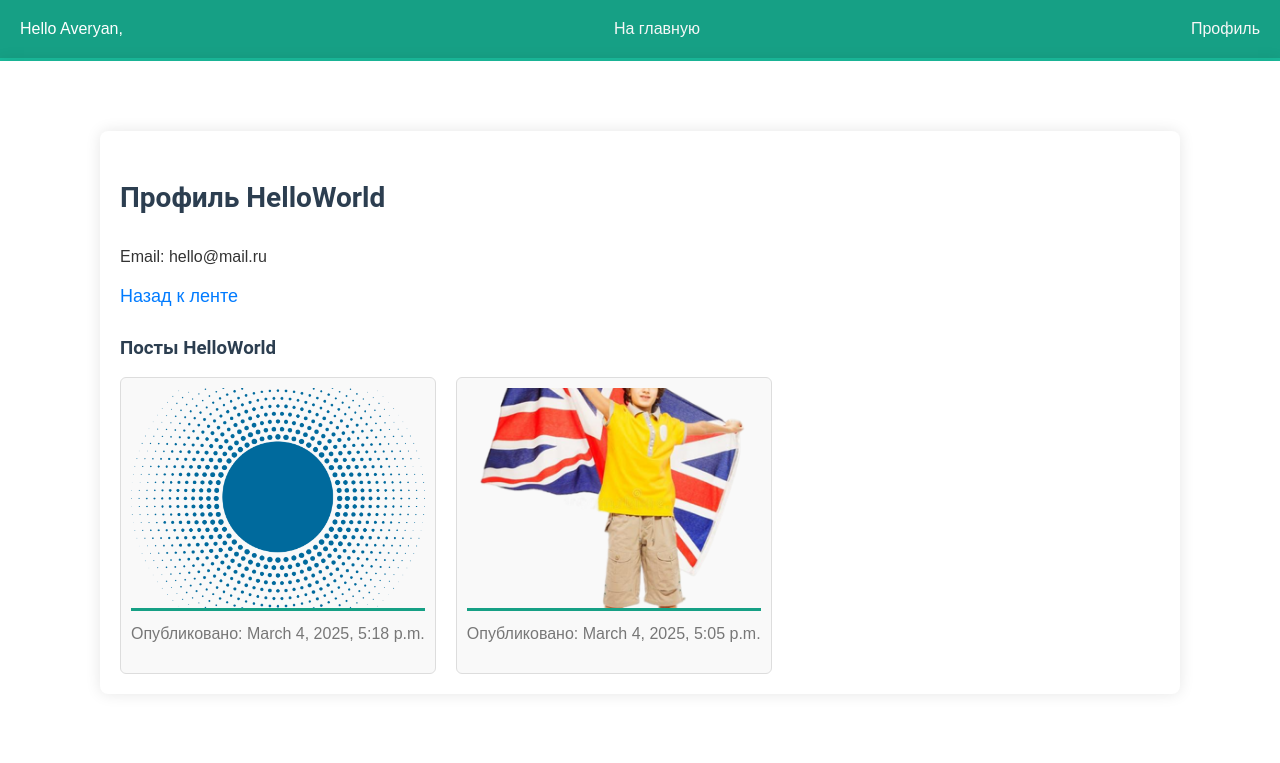
After one commit to Nilsolk/socialWebSite, a Django app: page /user/3/ in a window 1280 px wide. The commit adds this page. Shown: the top 763 px of the page. Run offline with Django 4.2, Linux system fonts and the light colour scheme; a user stored in the database is signed in; data comes from the database, SQL or seed files in the repository; both versions use the stored data as it was after the commit.

Commit message:
add users list

```diff
--- a/account/static/css/base.css
+++ b/account/static/css/base.css
@@ -319,3 +319,76 @@ ul.messages li.warning { background: #f39c12; }
         width: 100%;
     }
 }
+
+/* Контейнер профиля */
+.profile-container {
+    max-width: 1200px;
+    margin: 30px auto;
+    padding: 20px;
+    background: #ffffff;
+    box-shadow: 0 0 15px rgba(0, 0, 0, 0.1);
+    border-radius: 8px;
+}
+
+/* Секция навигации профиля */
+.profile-nav ul {
+    list-style: none;
+    padding: 0;
+}
+
+.profile-nav li {
+    display: inline-block;
+    margin-right: 20px;
+}
+
+.profile-nav a {
+    text-decoration: none;
+    color: #007bff;
+    font-size: 18px;
+}
+
+.profile-nav a:hover {
+    text-decoration: underline;
+}
+
+/* Секция постов */
+.profile-section {
+    margin-top: 30px;
+}
+
+.image-feed {
+    display: flex;
+    flex-wrap: wrap;
+    gap: 20px;
+}
+
+.image-item {
+    border: 1px solid #ddd;
+    padding: 10px;
+    max-width: 300px;
+    text-align: center;
+    background-color: #f9f9f9;
+    border-radius: 6px;
+}
+
+.image-item img {
+    width: 100%;
+    height: 220px;
+    object-fit: cover;
+    border-bottom: 3px solid #16a085;
+}
+
+.image-item p {
+    margin-top: 10px;
+    color: #777;
+}
+
+/* Отступы и стили для заголовков */
+h2, h3 {
+    color: #2c3e50;
+    font-weight: bold;
+}
+
+h3 {
+    margin-top: 20px;
+}
--- a/account/templates/base.html
+++ b/account/templates/base.html
@@ -10,8 +10,6 @@
         Hello {{ request.user.first_name }},
         <a href="{% url 'board' %}">На главную</a>
         <a href="{% url 'profile' %}">Профиль</a>
-        <a href="{% url 'logout_view' %}">Выход</a>
-        <a href="{% url 'password_change' %}">Смена пароля</a> |
     {% else %}
         <a href="{% url 'login_view' %}">Логин</a>
     {% endif %}
--- /dev/null
+++ b/account/templates/user_profile.html
@@ -0,0 +1,27 @@
+{% extends 'base.html' %}
+{% block content %}
+    <div class="profile-container">
+        <h2>Профиль {{ profile_user.username }}</h2>
+        <p>Email: {{ profile_user.email }}</p>
+
+        <div class="profile-nav">
+            <ul>
+                <li><a href="{% url 'board' %}">Назад к ленте</a></li>
+            </ul>
+        </div>
+
+        <div class="profile-section">
+            <h3>Посты {{ profile_user.username }}</h3>
+            <div class="image-feed">
+                {% for post in user_posts %}
+                    <div class="image-item">
+                        <img src="{{ post.image.url }}" alt="User post" width="300">
+                        <p>Опубликовано: {{ post.created_at }}</p>
+                    </div>
+                {% empty %}
+                    <p>У пользователя пока нет постов.</p>
+                {% endfor %}
+            </div>
+        </div>
+    </div>
+{% endblock %}
--- a/account/urls.py
+++ b/account/urls.py
@@ -11,4 +11,7 @@ urlpatterns = [
     path('', views.dashboard, name='board'),
     path('profile/', views.profile, name="profile"),
     path('like/<int:image_id>/', views.like_image, name='like_image'),
+    path('delete_item/<int:image_id>/', views.delete_item, name ='delete_item'),
+    path('profile/edit/', views.edit_profile, name='edit_profile'),
+    path('user/<int:user_id>/', views.user_profile, name='user_profile'),
 ]
--- a/account/views.py
+++ b/account/views.py
@@ -1,16 +1,24 @@
-from django.shortcuts import render, redirect
-from django.contrib.auth import authenticate, login
-from .forms import RegistrationForm, ImageForm
+from django.shortcuts import render, redirect, get_object_or_404
+from django.contrib.auth.models import User
+from .forms import RegistrationForm, ImageForm, ProfileEditForm
 from .models import Image
 from django.contrib.auth.decorators import login_required
 
 @login_required
 def dashboard(request):
     images = Image.objects.all().order_by('-created_at')
+    users = User.objects.exclude(id=request.user.id)
+
     context = {
         'images': images,
+        'users': users,
     }
     return render(request, 'board.html', context)
+
+
+def delete_item(request, image_id):
+    image = get_object_or_404(Image, pk = image_id).delete()
+    return redirect('profile')
 
 def register(request):
     if request.method == "POST":
@@ -50,3 +58,26 @@ def like_image(request, image_id):
     else:
         image.likes.add(request.user)
     return redirect('board')
+
+@login_required
+def edit_profile(request):
+    if request.method == 'POST':
+        form = ProfileEditForm(request.POST, instance=request.user)
+        if form.is_valid():
+            form.save()
+            return redirect('profile')
+    else:
+        form = ProfileEditForm(instance=request.user)
+
+    return render(request, 'edit_profile.html', {'form': form})
+
+@login_required
+def user_profile(request, user_id):
+    user = get_object_or_404(User, id=user_id)
+    user_posts = Image.objects.filter(author=user).order_by('-created_at')  # Все посты пользователя
+
+    context = {
+        'profile_user': user,
+        'user_posts': user_posts,
+    }
+    return render(request, 'user_profile.html', context)
```
Also changed, not shown: account/forms.py (+8 -1 lines), account/templates/board.html (+13 -0 lines), account/templates/edit_profile.html (added, +13 -0 lines), account/templates/profile.html (+12 -5 lines), db.sqlite3, media/english_1.png (added), media/fourthTaskWhile_GD6Qq9F.png (added), media/img_20240914_095112.jpg (added), media/layer_1.png (added), media/loading.gif (added), media/shabatko.jpg (added).
